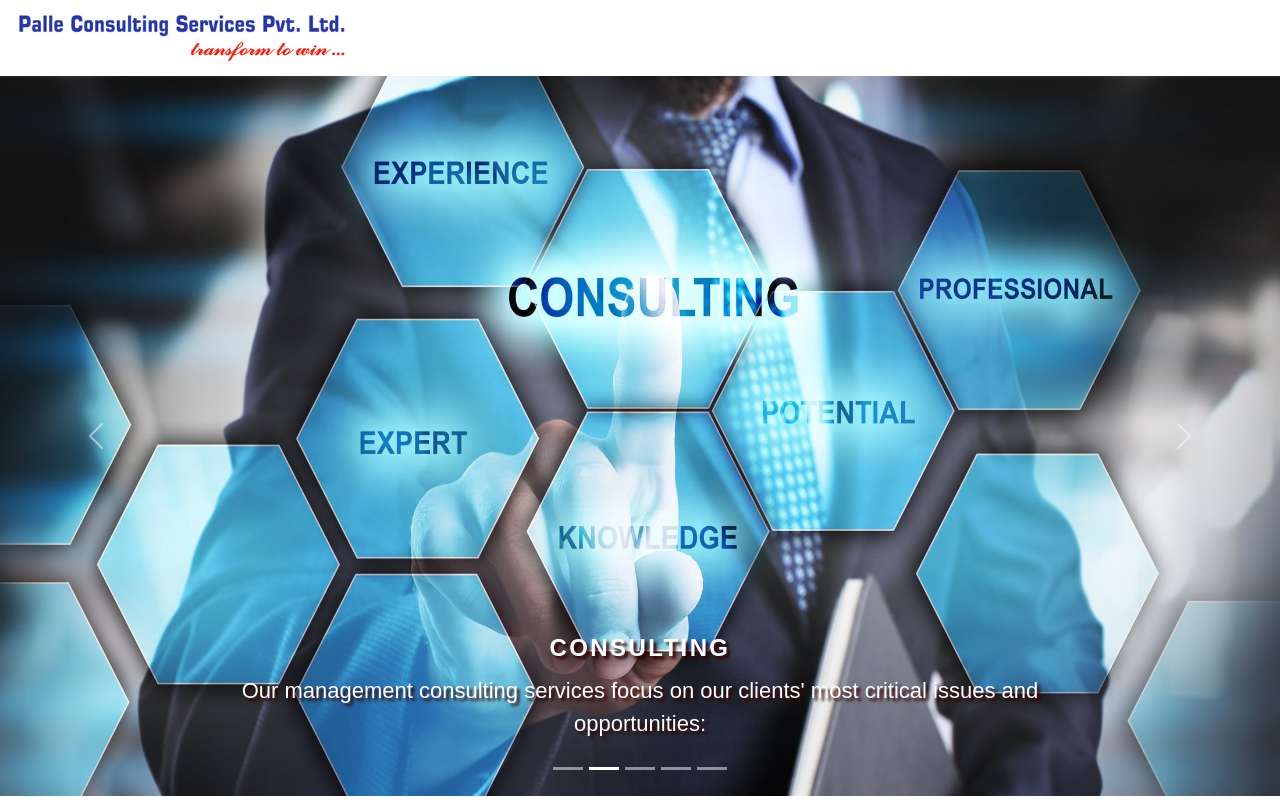
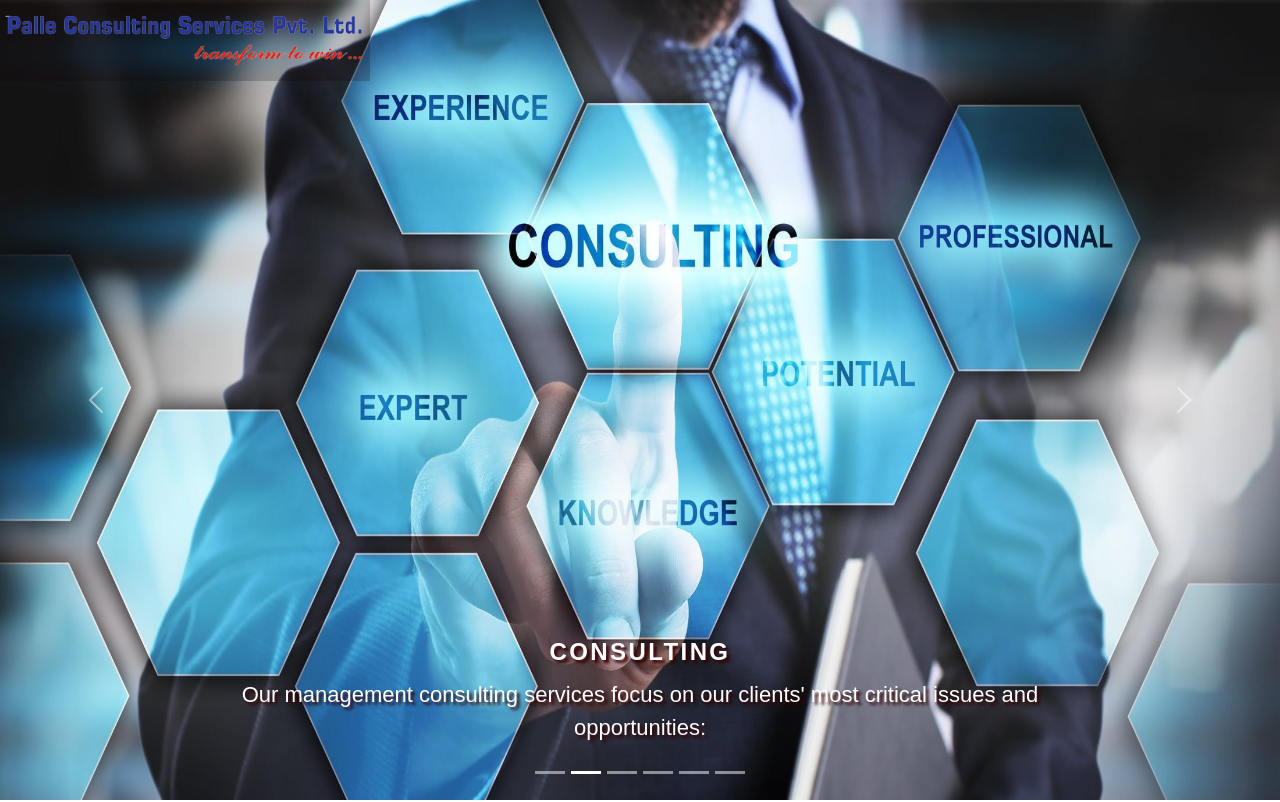
Before and after one commit to nk71957/palle-consulting, a plain HTML site: page index.html in a window 1280 px wide. Shown: the top 802 px of the page. Drawn offline with nearby package versions, Linux system fonts and the light colour scheme.

Commit message:
logo update

```diff
--- a/css/style.css
+++ b/css/style.css
@@ -5,10 +5,19 @@ body {
     font-size: 22px;
 }
 .carousel img{
-    height: 90vh;
+    height: 100vh;
     width: 100vw;
 }
-
+.navbar{
+    position: absolute;
+    background: rgba(23, 0, 0, 0.2);
+    z-index: 1;
+}
+.carousel{
+    position: relative;
+    top: 0px;
+    z-index: -2;
+}
 .btn{
     color: #ffff;
     background-color: #FC5811
--- a/index.html
+++ b/index.html
@@ -14,15 +14,13 @@
     <title>Welcome To PalleConsulting | Palle Consulting</title>
 </head>
 <body>
-
 <nav class="navbar">
-    <div class="container-fluid">
+    <div class="">
         <div class="">
-            <a href="#"><img src="images/logo.jpeg" alt="logo" height="60px" width="340px"></a>
+            <a href="#"><img src="images/logo-removebg-preview.png" alt="logo" height="65px" width="370px"></a>
         </div>
     </div>
 </nav>
-
 <div id="carouselExampleCaptions" class="carousel slide" data-bs-ride="carousel">
     <div class="carousel-indicators">
         <button type="button" data-bs-target="#carouselExampleCaptions" data-bs-slide-to="0" class="active" aria-current="true" aria-label="Slide 1"></button>
@@ -30,6 +28,7 @@
         <button type="button" data-bs-target="#carouselExampleCaptions" data-bs-slide-to="2" aria-label="Slide 3"></button>
         <button type="button" data-bs-target="#carouselExampleCaptions" data-bs-slide-to="3" aria-label="Slide 4"></button>
         <button type="button" data-bs-target="#carouselExampleCaptions" data-bs-slide-to="4" aria-label="Slide 5"></button>
+        <button type="button" data-bs-target="#carouselExampleCaptions" data-bs-slide-to="5" aria-label="Slide 6"></button>
     </div>
     <div class="carousel-inner">
         <div class="carousel-item active">
@@ -64,6 +63,13 @@
             <img src="images/3-2.jpg" class="d-block w-100" alt="...">
             <div class="carousel-caption d-none d-md-block">
                 <h5 class="text-shadow">TEMP STAFFING</h5>
+                <p class="text-shadow">Palle consulting one of the most advanced and professional staffing solutions in Bangalore for temporary, regular staffing. Our access to a large database of staffing resources is backed by time-tested HR management system that makes your deployment of staffing a pleasure.</p>
+            </div>
+        </div>
+        <div class="carousel-item">
+            <img src="images/2-2.jpeg" class="d-block w-100" alt="...">
+            <div class="carousel-caption d-none d-md-block">
+                <h5 class="text-shadow">STRATEGIC OUTSOURCING</h5>
                 <p class="text-shadow">Palle consulting one of the most advanced and professional staffing solutions in Bangalore for temporary, regular staffing. Our access to a large database of staffing resources is backed by time-tested HR management system that makes your deployment of staffing a pleasure.</p>
             </div>
         </div>
```
Also changed, not shown: images/2-2.jpeg (added), images/logo-removebg-preview.png (added).
